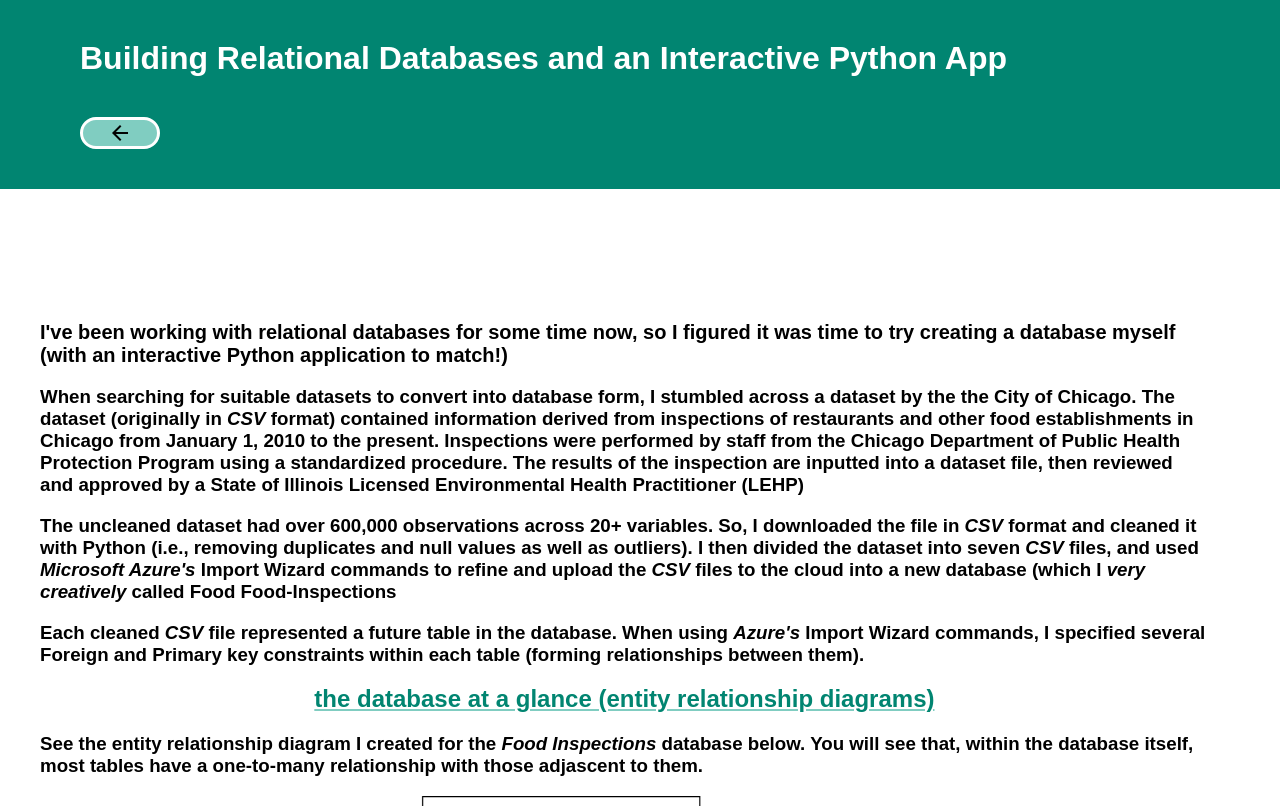
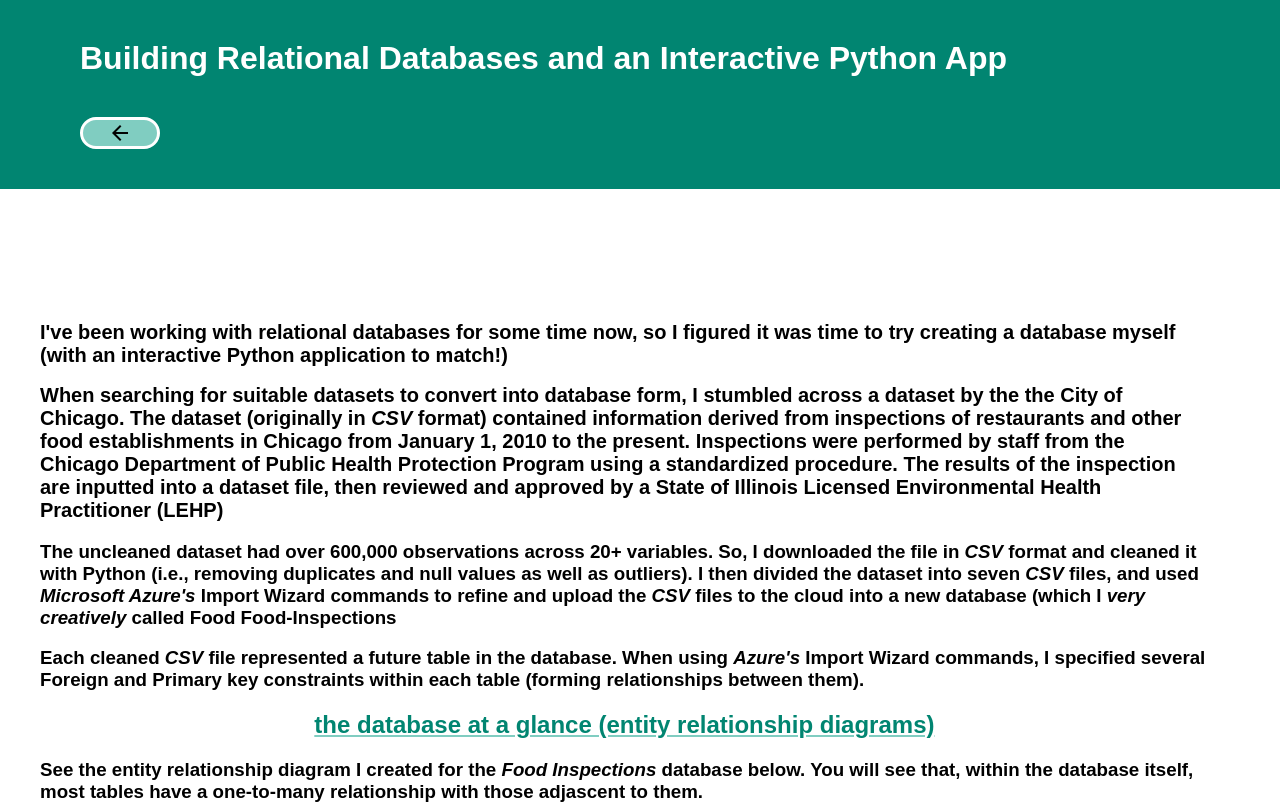
Before and after one commit to notlilawells/notlilawells.github.io, a plain HTML site: page project03.html in a window 1280 px wide. Shown: the top 806 px of the page. Drawn offline with Linux system fonts and the light colour scheme; a web font is replaced by a local one.

Commit message:
editing formatting cont.

```diff
--- a/assets/css/project-pages.css
+++ b/assets/css/project-pages.css
@@ -88,7 +88,6 @@ nav.project-title li{
     font-size: 1.25em;
 }
 
-
 .cmd-li{
     margin-bottom: 3%;
     font-size:large;
--- a/project03.html
+++ b/project03.html
@@ -45,7 +45,7 @@
 
         <main class="main-content-project-page">
             <h1>I've been working with relational databases for some time now, so I figured it was time to try creating a database myself (with an interactive Python application to match!)</h1>
-            <h3>When searching for suitable datasets to convert into database form, I stumbled across a dataset by the the City of Chicago. The dataset (originally in <em>CSV</em> format) contained information derived from inspections of restaurants and other food establishments in Chicago from January 1, 2010 to the present. Inspections were performed by staff from the Chicago Department of Public Health Protection Program using a standardized procedure. The results of the inspection are inputted into a dataset file, then reviewed and approved by a State of Illinois Licensed Environmental Health Practitioner (LEHP)</h3>
+            <h2 class="description-h2">When searching for suitable datasets to convert into database form, I stumbled across a dataset by the the City of Chicago. The dataset (originally in <em>CSV</em> format) contained information derived from inspections of restaurants and other food establishments in Chicago from January 1, 2010 to the present. Inspections were performed by staff from the Chicago Department of Public Health Protection Program using a standardized procedure. The results of the inspection are inputted into a dataset file, then reviewed and approved by a State of Illinois Licensed Environmental Health Practitioner (LEHP)</h2>
 
             <h3>The uncleaned dataset had over 600,000 observations across 20+ variables. So, I downloaded the file in <em>CSV</em> format and cleaned it with Python (i.e., removing duplicates and null values as well as outliers). I then divided the dataset into seven <em>CSV</em> files, and used <em>Microsoft Azure's</em> Import Wizard commands to refine and upload the <em>CSV</em> files to the cloud into a new database (which I <em>very creatively</em> called Food Food-Inspections</h3>
             <h3>Each cleaned <em>CSV</em> file represented a future table in the database. When using <em>Azure's</em> Import Wizard commands, I specified several Foreign and Primary key constraints within each table (forming relationships between them).</h3>
```
